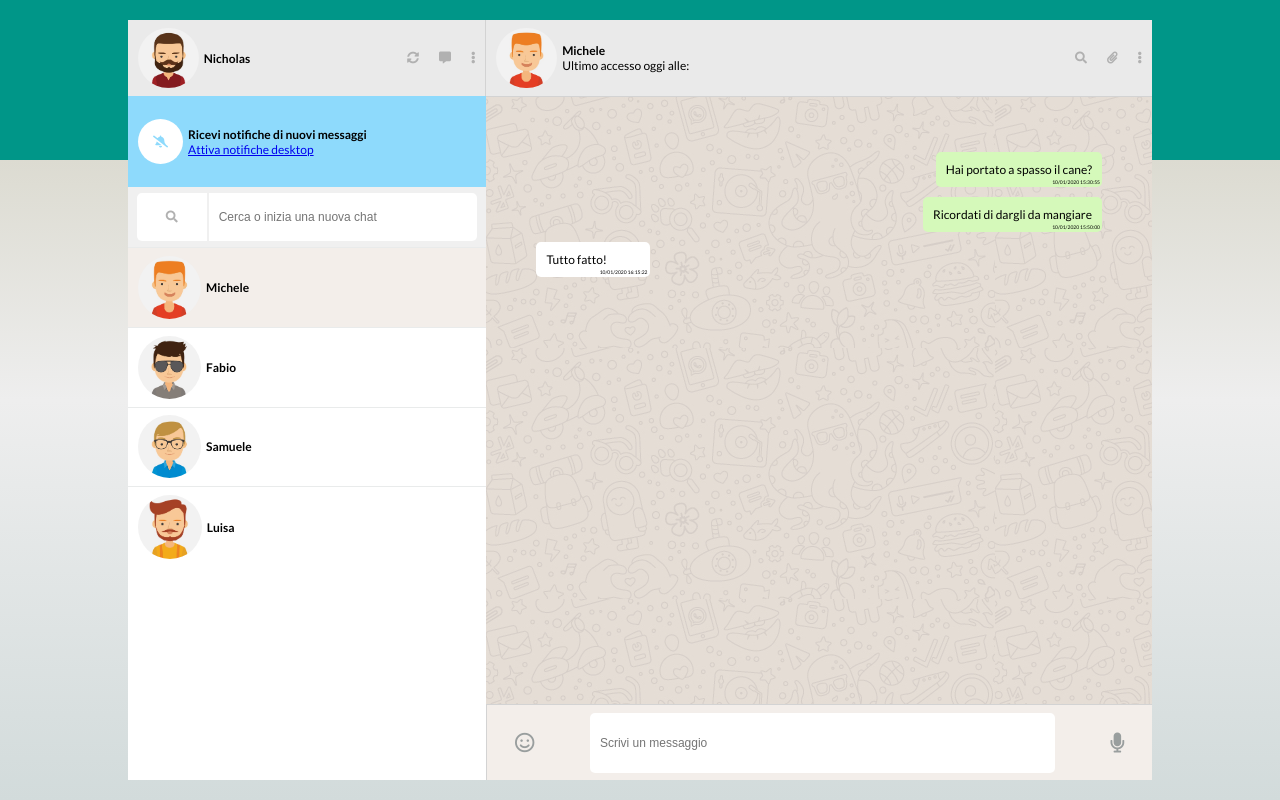
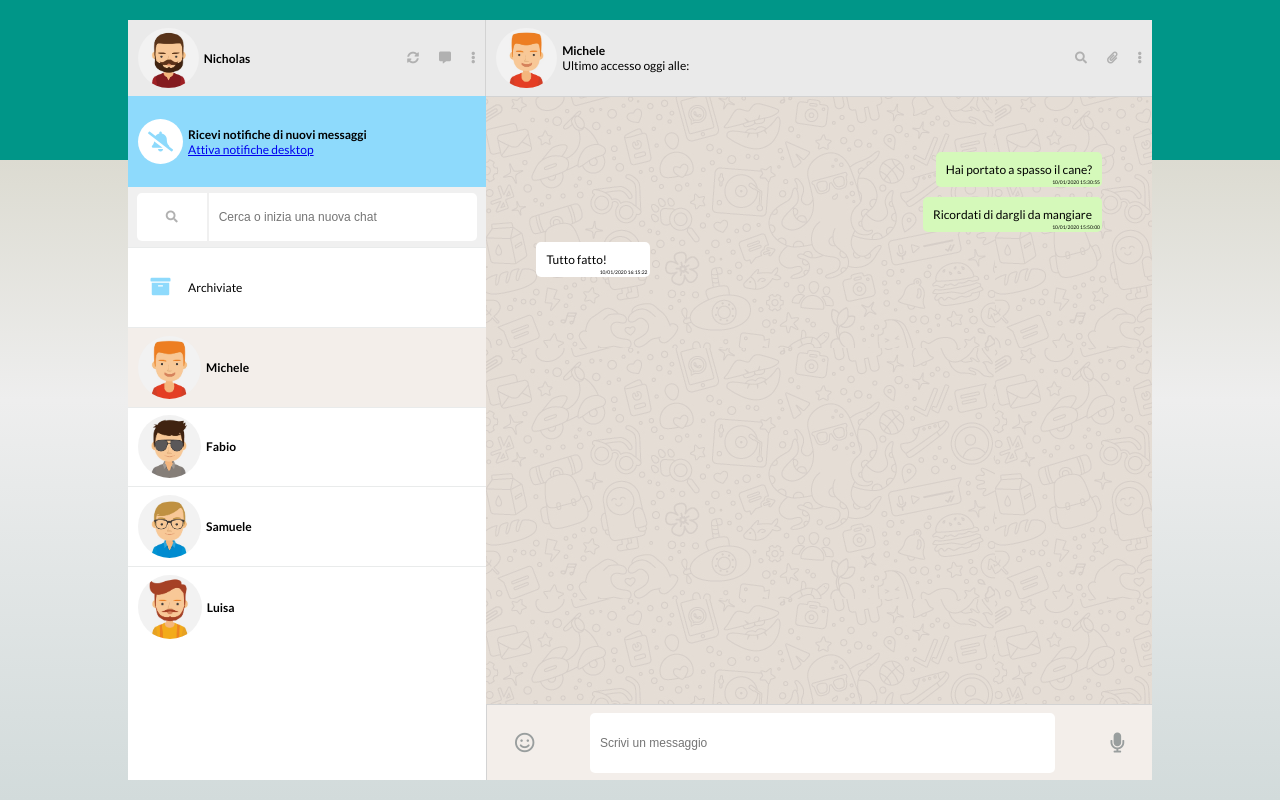
Before and after one commit to Nicholas91X/js-html-css-boolzap, a plain HTML site: page index.html in a window 1280 px wide. Drawn offline with nearby package versions, Linux system fonts and the light colour scheme.

Commit message:
dettagli 2.0

```diff
--- a/index.html
+++ b/index.html
@@ -58,11 +58,14 @@
 
                     <!-- Chat -->
                     <div id="chat">
-
-                            <div v-for="(contact, index) in contacts" class="contatto" @click="showTab(contact.messages,index)"
-                            :class="{'hide' : !contact.visible, 'active' : index == currentActive}">
-                                <img :src="'img/avatar' + contact.avatar + '.jpg'" :alt="contact.name">
-                                <h5>{{contact.name}}</h5>
+                        <div class="contatto">
+                            <i class="fas fa-archive"></i>
+                            Archiviate
+                        </div>
+                        <div v-for="(contact, index) in contacts" class="contatto" @click="showTab(contact.messages,index)"
+                        :class="{'hide' : !contact.visible, 'active' : index == currentActive}">
+                            <img :src="'img/avatar' + contact.avatar + '.jpg'" :alt="contact.name">
+                            <h5>{{contact.name}}</h5>
                             </div>
                     </div>
                     <!-- / Chat -->
--- a/style.css
+++ b/style.css
@@ -92,10 +92,12 @@ p {
     align-items: center;
 }
 
-#pannello-notifiche i {
+#pannello-notifiche i,
+#chat div:first-child i {
     width: 45px;
     height: 45px;
     border-radius: 50%;
+    font-size: 20px;
     background-color: white;
     color: rgba(142,218,252,255);
     margin: 0 5px 0 10px;
```
